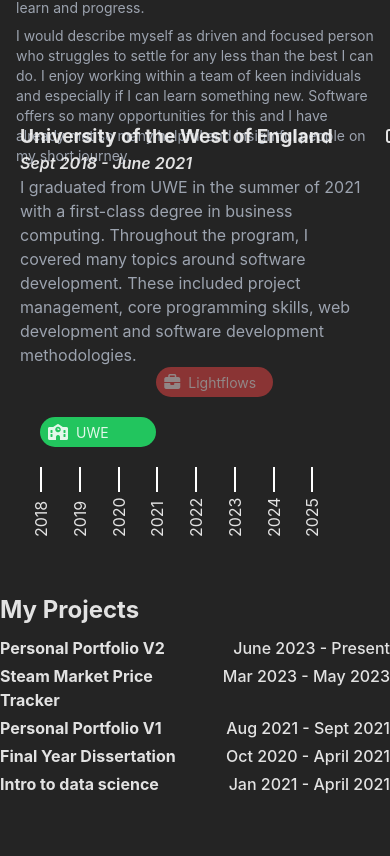
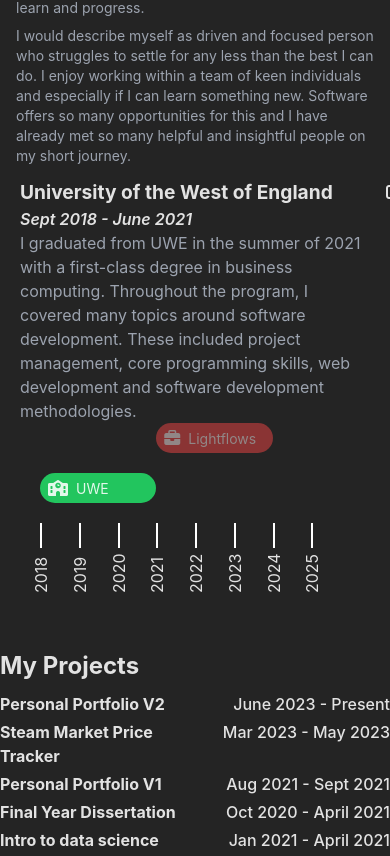
Before and after one commit to pjholt1234/personal-portfolio, a React (Vite) app: page / in a window 390 px wide. Shown: the part 1498-2354 px from the top of the page. Before the commit the page ends 2298 px from the top, so only its background shows below. Built offline with nearby package versions, Linux system fonts and the light colour scheme.

Commit message:
Fix sections on mobile

```diff
--- a/src/components/timeline/eventsWrapper.jsx
+++ b/src/components/timeline/eventsWrapper.jsx
@@ -5,7 +5,7 @@
 
 const EventsWrapper = ({ className }) => {
   return (
-    <div className={className}>
+    <div className={`${className} mt-14 sm:mt-0`}>
       <EventSelectedProvider>
         <EventInfoWrapper />
         <TimelineWrapper />
```
